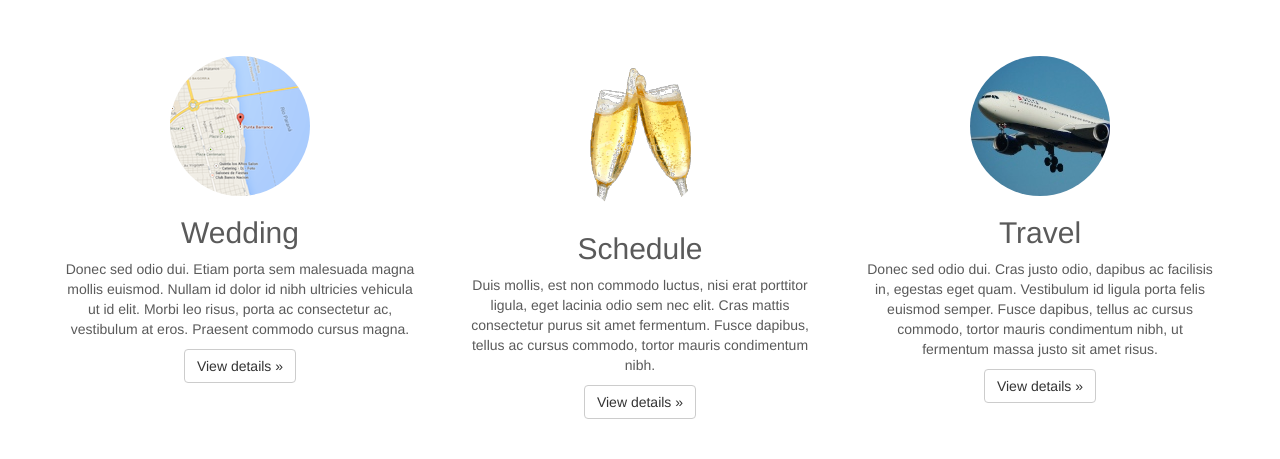
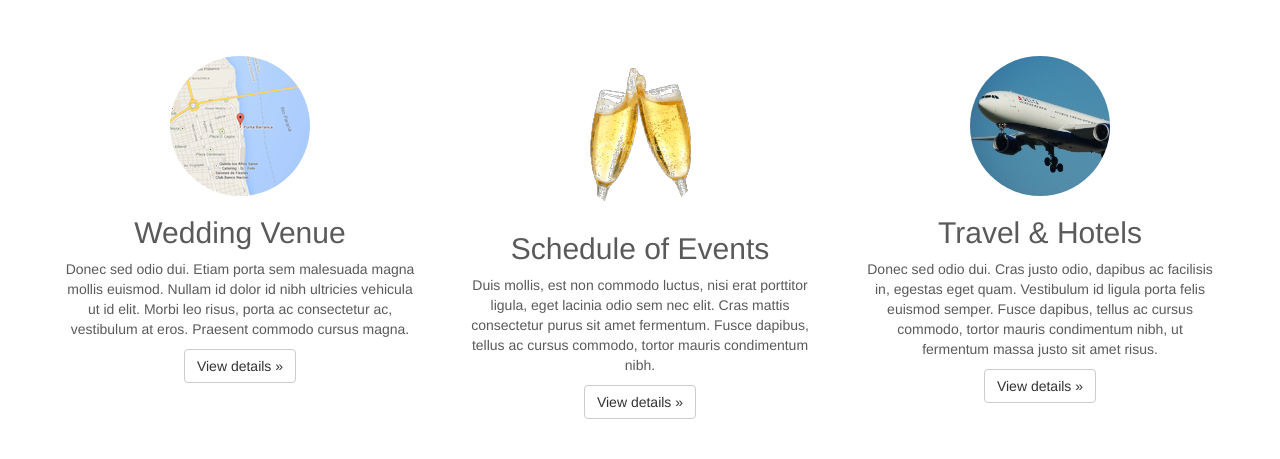
Before and after one commit to burdzwastaken/ashley.santi.io, a Flask app: page / in a window 1280 px wide. Shown: the part 504-963 px from the top of the page. Run offline with Flask 2, Linux system fonts and the light colour scheme; some libraries are stand-ins or nearby versions.

Commit message:
changed header copy

```diff
--- a/templates/index.htm
+++ b/templates/index.htm
@@ -30,19 +30,19 @@
     <div class="row">
       <div class="col-lg-4">
         <img class="img-circle" src="static/images/map_small.png" alt="Venue">
-        <h2>Wedding</h2>
+        <h2>Wedding Venue</h2>
         <p>Donec sed odio dui. Etiam porta sem malesuada magna mollis euismod. Nullam id dolor id nibh ultricies vehicula ut id elit. Morbi leo risus, porta ac consectetur ac, vestibulum at eros. Praesent commodo cursus magna.</p>
         <p><a class="btn btn-default" href="#" role="button">View details &raquo;</a></p>
       </div><!-- /.col-lg-4 -->
       <div class="col-lg-4">
         <img class="img-circle" src="static/images/champagne_small.png" alt="Schedule">
-        <h2>Schedule</h2>
+        <h2>Schedule of Events</h2>
         <p>Duis mollis, est non commodo luctus, nisi erat porttitor ligula, eget lacinia odio sem nec elit. Cras mattis consectetur purus sit amet fermentum. Fusce dapibus, tellus ac cursus commodo, tortor mauris condimentum nibh.</p>
         <p><a class="btn btn-default" href="#" role="button">View details &raquo;</a></p>
       </div><!-- /.col-lg-4 -->
       <div class="col-lg-4">
         <img class="img-circle" src="static/images/travel_small.jpg" alt="Travel">
-        <h2>Travel</h2>
+        <h2>Travel &amp; Hotels</h2>
         <p>Donec sed odio dui. Cras justo odio, dapibus ac facilisis in, egestas eget quam. Vestibulum id ligula porta felis euismod semper. Fusce dapibus, tellus ac cursus commodo, tortor mauris condimentum nibh, ut fermentum massa justo sit amet risus.</p>
         <p><a class="btn btn-default" href="#" role="button">View details &raquo;</a></p>
       </div><!-- /.col-lg-4 -->
```
